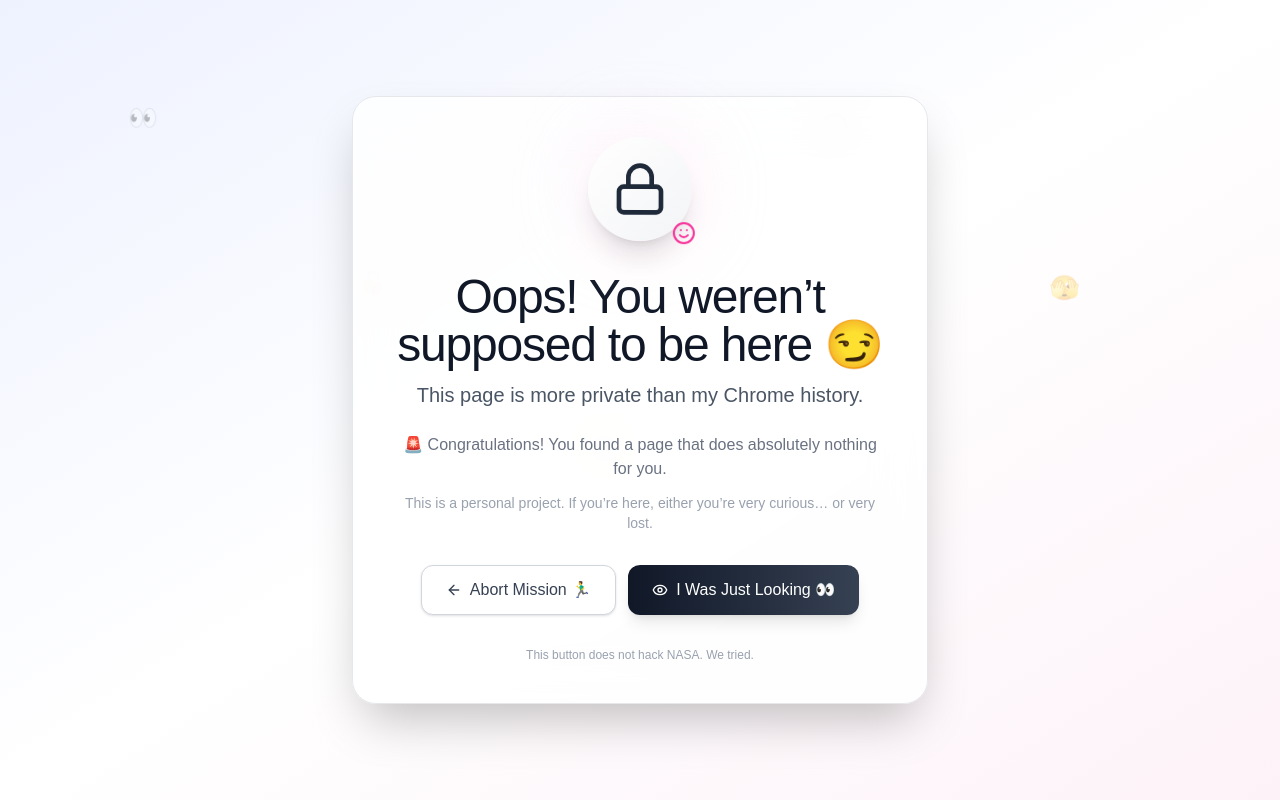
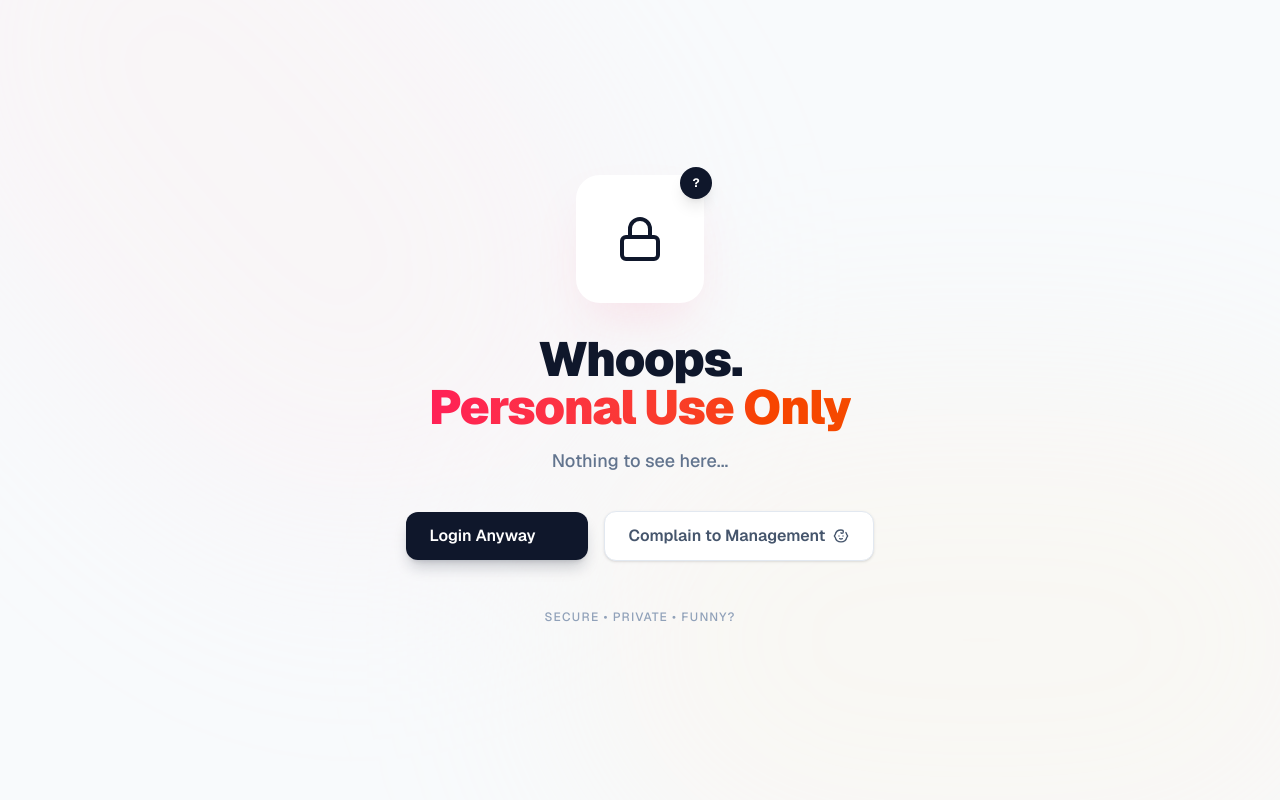
Before and after one commit to saumya-14/ReferJet, a Next.js app: page / in a window 1280 px wide. Built offline with nearby package versions, Linux system fonts and the light colour scheme.

Commit message:
frontpage ui

```diff
--- a/app/page.tsx
+++ b/app/page.tsx
@@ -1,160 +1,143 @@
 "use client";
 
-import { useEffect, useState } from "react";
-import { Lock, ArrowLeft, Eye, Smile, X, Sparkles } from "lucide-react";
+import { useState } from "react";
+import { motion, AnimatePresence } from "framer-motion";
+import { Lock, Siren, Skull, Baby } from "lucide-react";
+import { useRouter } from "next/navigation";
 
 export default function RestrictedAccess() {
-  const [mounted, setMounted] = useState(false);
-  const [showDialog, setShowDialog] = useState(false);
+  const router = useRouter();
+  const [clickCount, setClickCount] = useState(0);
+  const [message, setMessage] = useState("Nothing to see here...");
 
-  useEffect(() => {
-    setMounted(true);
-    // eslint-disable-next-line react-hooks/exhaustive-deps
-  }, []);
+  // Funny messages sequence
+  const messages = [
+    "Nothing to see here...",
+    "Seriously, go away.",
+    "This is a private property.",
+    "I'm calling the internet police 👮‍♂️",
+    "Okay, you're persistent.",
+    "Fine, have a cookie 🍪",
+    "Wait, I ate the cookie.",
+    "System overload initiating...",
+  ];
 
-  const handleGoBack = () => {
-    if (typeof window !== "undefined" && window.history.length > 1) {
-      window.history.back();
-    } else {
-      window.location.href = "/";
-    }
+  const handleInteraction = () => {
+    setClickCount((prev) => prev + 1);
+    const nextIndex = (clickCount + 1) % messages.length;
+    setMessage(messages[nextIndex]);
   };
 
   return (
-    <div className="relative flex min-h-screen items-center justify-center overflow-hidden bg-gradient-to-br from-indigo-50 via-white to-pink-50 p-4">
+    <div className="relative flex min-h-screen items-center justify-center overflow-hidden bg-[#F8FAFC] font-sans text-slate-900 selection:bg-rose-500/20">
 
-      {/* Floating emojis */}
-      {["👀", "🔒", "😂", "🚫", "🫣"].map((e, i) => (
-        <div
-          key={i}
-          className="absolute text-2xl opacity-30 animate-float"
-          style={{
-            left: `${10 + i * 18}%`,
-            top: `${15 + (i % 3) * 20}%`,
-            animationDuration: `${12 + i * 4}s`,
-          }}
+      {/* Background Gradients */}
+      <div className="pointer-events-none fixed inset-0 z-0 overflow-hidden opacity-50">
+        <motion.div
+          animate={{ scale: [1, 1.2, 1], rotate: [0, 90, 0] }}
+          transition={{ duration: 20, repeat: Infinity, ease: "linear" }}
+          className="absolute -left-[10%] -top-[10%] h-[60%] w-[60%] rounded-full bg-rose-100/40 blur-[100px]"
+        />
+        <motion.div
+          animate={{ scale: [1, 1.1, 1], x: [0, -50, 0] }}
+          transition={{ duration: 15, repeat: Infinity, ease: "easeInOut" }}
+          className="absolute -bottom-[10%] -right-[10%] h-[60%] w-[60%] rounded-full bg-orange-100/40 blur-[100px]"
+        />
+      </div>
+
+      <div className="relative z-10 mx-auto w-full max-w-lg px-4 text-center">
+
+        {/* Animated Icon Container */}
+        <motion.div
+          initial={{ scale: 0 }}
+          animate={{ scale: 1 }}
+          transition={{ type: "spring", bounce: 0.5 }}
+          className="group relative mx-auto mb-8 flex h-32 w-32 cursor-pointer items-center justify-center rounded-3xl bg-white shadow-2xl shadow-rose-500/10 transition-transform active:scale-95"
+          onClick={handleInteraction}
         >
-          {e}
-        </div>
-      ))}
+          <div className="absolute inset-0 rounded-3xl bg-gradient-to-br from-rose-500 to-orange-500 opacity-0 transition-opacity group-hover:opacity-10" />
+          <AnimatePresence mode="wait">
+            <motion.div
+              key={clickCount}
+              initial={{ scale: 0.5, opacity: 0, rotate: -45 }}
+              animate={{ scale: 1, opacity: 1, rotate: 0 }}
+              exit={{ scale: 1.5, opacity: 0, rotate: 45 }}
+              transition={{ type: "spring" }}
+            >
+              {clickCount < 3 ? (
+                <Lock className="h-12 w-12 text-slate-900" />
+              ) : clickCount < 6 ? (
+                <Siren className="h-12 w-12 text-rose-500" />
+              ) : (
+                <Skull className="h-12 w-12 text-slate-900" />
+              )}
+            </motion.div>
+          </AnimatePresence>
 
-      {/* Card */}
-      <div
-        className={`relative z-10 w-full max-w-xl rounded-3xl border border-gray-200 bg-white/80 p-10 backdrop-blur-xl shadow-2xl transition-all duration-700 ${mounted ? "translate-y-0 opacity-100 scale-100" : "translate-y-8 opacity-0 scale-95"
-          }`}
-      >
-        {/* Icon */}
-        <div className="mb-8 flex justify-center">
-          <div className="relative animate-[wiggle_2s_ease-in-out_infinite]">
-            <div className="absolute inset-0 rounded-full bg-pink-200 blur-2xl opacity-40" />
-            <div className="relative flex items-center justify-center rounded-full bg-gradient-to-br from-white to-gray-100 p-6 shadow-xl">
-              <Lock className="h-14 w-14 text-gray-800" />
-              <Smile className="absolute -bottom-1 -right-1 h-6 w-6 text-pink-500" />
-            </div>
+          {/* Badge */}
+          <div className="absolute -right-2 -top-2 flex h-8 w-8 items-center justify-center rounded-full bg-slate-900 text-xs font-bold text-white shadow-lg">
+            {clickCount > 0 ? clickCount : "?"}
           </div>
-        </div>
+        </motion.div>
 
-        {/* Headline */}
-        <h1 className="mb-3 text-center text-2xl font-medium tracking-tight text-gray-900 sm:text-5xl">
-          Oops! You weren’t supposed to be here 😏
-        </h1>
+        {/* Text Content */}
+        <motion.div
+          initial={{ opacity: 0, y: 20 }}
+          animate={{ opacity: 1, y: 0 }}
+          transition={{ delay: 0.2 }}
+        >
+          <h1 className="mb-4 text-4xl font-black tracking-tight text-slate-900 md:text-5xl">
+            Whoops. <br />
+            <span className="bg-gradient-to-r from-rose-500 to-orange-600 bg-clip-text text-transparent">
+              Personal Use Only
+            </span>
+          </h1>
 
-        <p className="mb-6 text-center text-xl text-gray-600">
-          This page is more private than my Chrome history.
-        </p>
-
-        {/* Message */}
-        <div className="mb-8 space-y-3">
-          <p className="text-center text-gray-500">
-            🚨 Congratulations! You found a page that does absolutely nothing for you.
-          </p>
-          <p className="text-center text-gray-400 text-sm">
-            This is a personal project. If you’re here, either you’re very curious… or very lost.
-          </p>
-        </div>
+          <motion.p
+            key={message}
+            initial={{ opacity: 0 }}
+            animate={{ opacity: 1 }}
+            className="mb-8 text-lg font-medium text-slate-500 min-h-[2rem]"
+          >
+            {message}
+          </motion.p>
+        </motion.div>
 
         {/* Buttons */}
-        <div className="flex flex-col gap-3 sm:flex-row sm:justify-center">
+        <motion.div
+          initial={{ opacity: 0 }}
+          animate={{ opacity: 1 }}
+          transition={{ delay: 0.4 }}
+          className="flex flex-col items-center justify-center gap-4 sm:flex-row"
+        >
           <button
-            onClick={handleGoBack}
-            className="rounded-xl border border-gray-300 bg-white px-6 py-3 font-medium text-gray-700 shadow-sm transition hover:bg-gray-50 active:scale-95"
+            onClick={() => router.push('/access')}
+            className="group relative flex items-center gap-2 rounded-xl bg-slate-900 px-6 py-3 font-semibold text-white shadow-lg shadow-slate-900/20 transition-all hover:-translate-y-0.5 hover:shadow-xl active:translate-y-0"
           >
-            <span className="flex items-center justify-center gap-2">
-              <ArrowLeft className="h-4 w-4" />
-              Abort Mission 🏃‍♂️
-            </span>
+            Login Anyway
+            <span className="opacity-0 transition-opacity group-hover:opacity-100">🔐</span>
           </button>
+          <a
+            href="https://youtube.com/watch?v=dQw4w9WgXcQ"
+            target="_blank"
+            rel="noreferrer"
+            className="flex items-center gap-2 rounded-xl border border-slate-200 bg-white px-6 py-3 font-semibold text-slate-600 shadow-sm transition-colors hover:bg-slate-50 hover:text-slate-900"
+          >
+            Complain to Management
+            <Baby className="h-4 w-4" />
+          </a>
+        </motion.div>
 
-          <button
-            onClick={() => setShowDialog(true)}
-            className="rounded-xl bg-gradient-to-r from-gray-900 to-gray-700 px-6 py-3 font-medium text-white shadow-lg transition hover:opacity-90 active:scale-95"
-          >
-            <span className="flex items-center justify-center gap-2">
-              <Eye className="h-4 w-4" />
-              I Was Just Looking 👀
-            </span>
-          </button>
-        </div>
+        <motion.div
+          initial={{ opacity: 0 }}
+          animate={{ opacity: 1 }}
+          transition={{ delay: 1 }}
+          className="mt-12 text-xs font-medium uppercase tracking-widest text-slate-400"
+        >
+          Secure • Private • Funny?
+        </motion.div>
 
-        {/* Tiny joke */}
-        <p className="mt-8 text-center text-xs text-gray-400">
-          This button does not hack NASA. We tried.
-        </p>
       </div>
-
-      {/* Modal */}
-      {showDialog && (
-        <div className="fixed inset-0 z-50 flex items-center justify-center p-4" onClick={() => setShowDialog(false)}>
-          <div className="absolute inset-0 bg-black/30 backdrop-blur-sm" />
-
-          <div
-            className="relative z-10 w-full max-w-md rounded-3xl bg-white p-8 shadow-2xl"
-            onClick={(e) => e.stopPropagation()}
-          >
-            <button
-              onClick={() => setShowDialog(false)}
-              className="absolute right-4 top-4 rounded-lg p-1 hover:bg-gray-100"
-            >
-              <X className="h-5 w-5" />
-            </button>
-
-            <div className="mb-6 flex justify-center">
-              <Sparkles className="h-12 w-12 text-pink-500" />
-            </div>
-
-            <h2 className="mb-3 text-center text-2xl font-bold">
-              Curiosity Level: 100% 😎
-            </h2>
-
-            <p className="mb-6 text-center text-gray-600">
-              I respect the curiosity, but this project is still in its introvert era.
-            </p>
-
-            <button
-              onClick={() => setShowDialog(false)}
-              className="w-full rounded-xl bg-gray-900 px-6 py-3 text-white font-medium hover:bg-gray-800"
-            >
-              Okay okay, I’m leaving 🚶‍♂️
-            </button>
-          </div>
-        </div>
-      )}
-
-      {/* Animations */}
-      <style jsx>{`
-        @keyframes wiggle {
-          0%, 100% { transform: rotate(-3deg); }
-          50% { transform: rotate(3deg); }
-        }
-        @keyframes float {
-          0% { transform: translateY(0); }
-          50% { transform: translateY(-20px); }
-          100% { transform: translateY(0); }
-        }
-        .animate-float {
-          animation: float linear infinite;
-        }
-      `}</style>
     </div>
   );
 }
```
